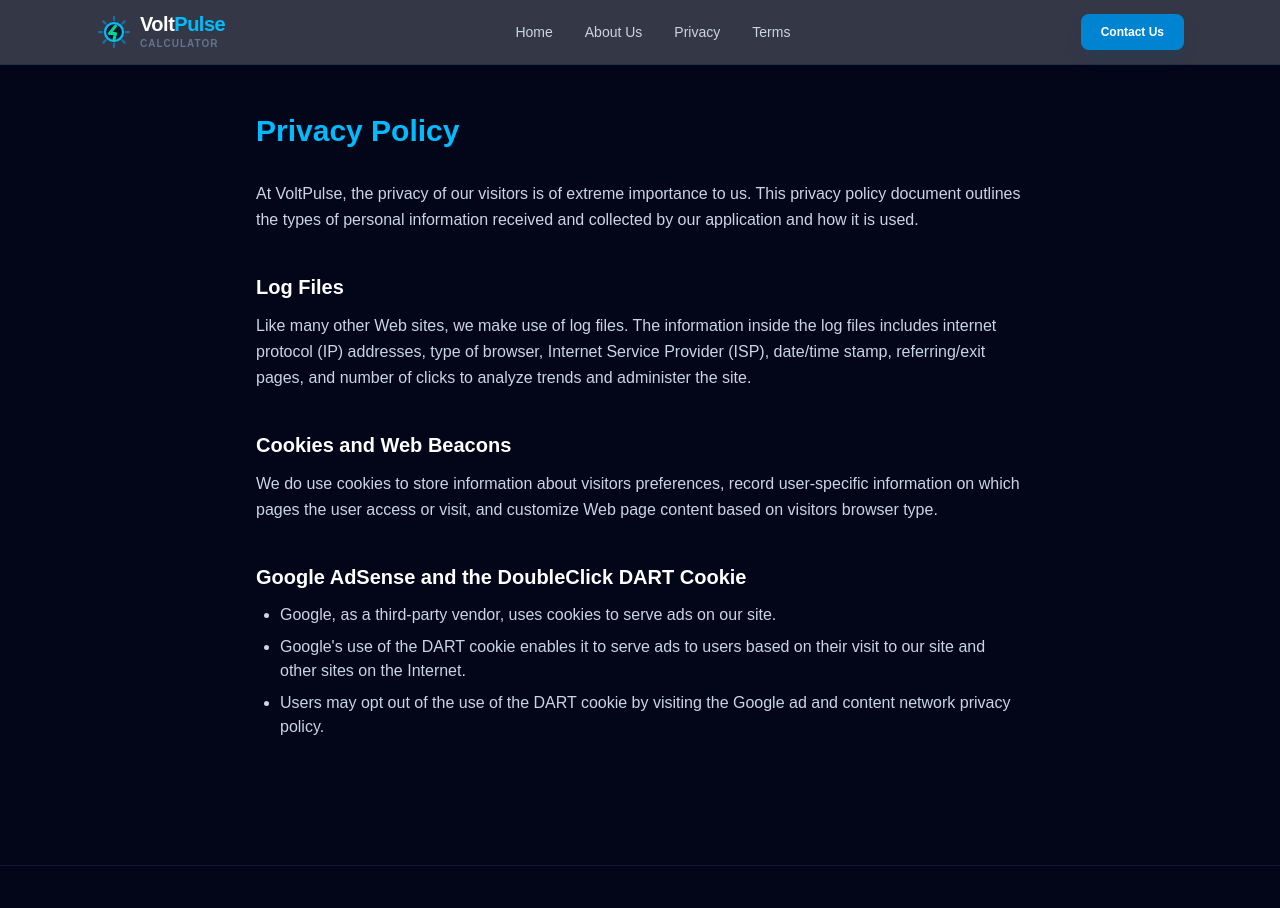
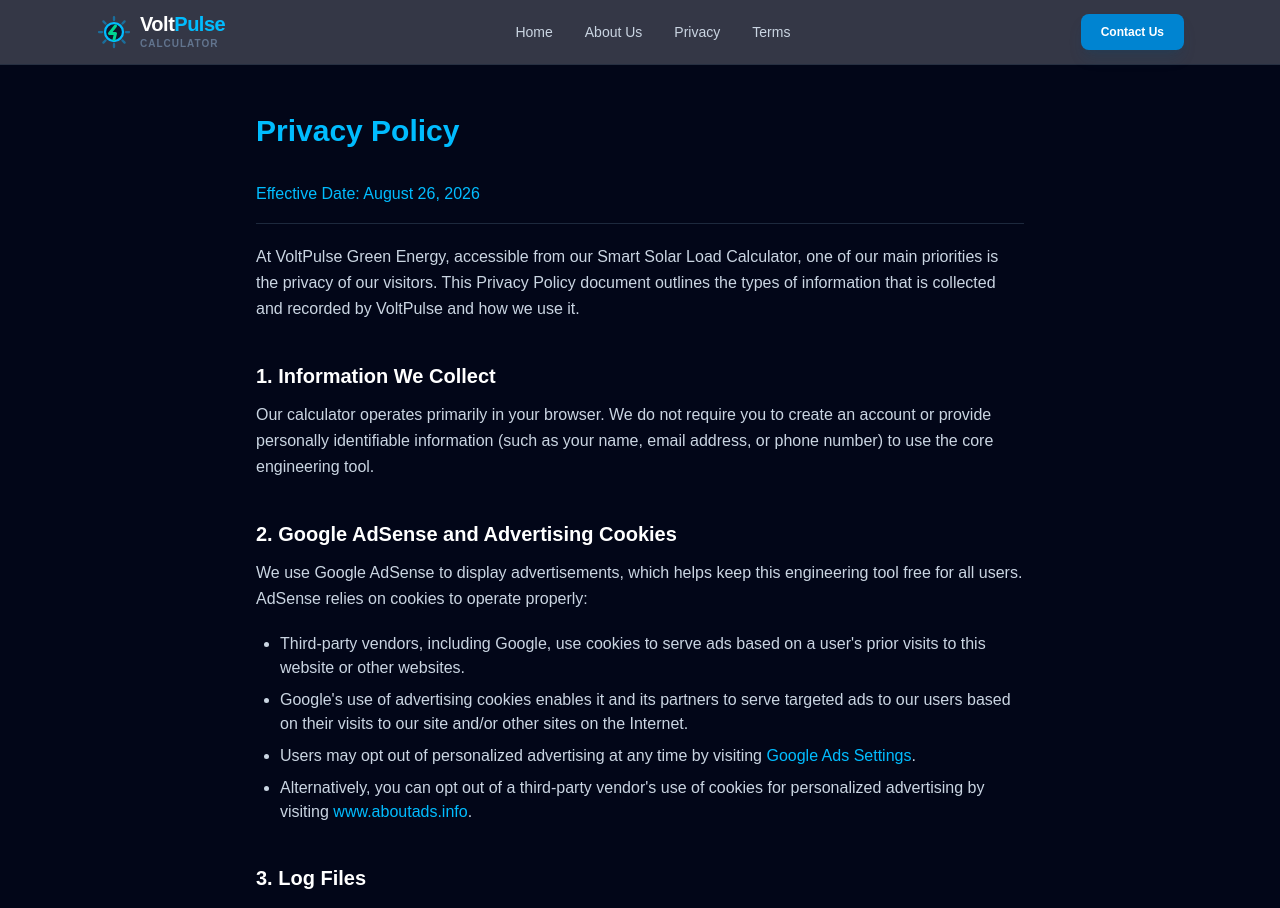
Before and after one commit to arsalankhanhotimardan/Smart-Solar-Load-Calculator, a Next.js app: page /privacy in a window 1280 px wide. Shown: the top 908 px of the page. Built offline with nearby package versions, Linux system fonts and the light colour scheme.

Commit message:
Add AdSense compliant Privacy, Terms, and About pages

```diff
--- a/app/about/page.tsx
+++ b/app/about/page.tsx
@@ -1,11 +1,32 @@
+import { Metadata } from 'next';
+
+export const metadata: Metadata = {
+  title: 'About Us | Smart Solar Load Calculator',
+  description: 'Learn about VoltPulse Green Energy and the engineering team behind the Smart Solar Load Calculator.',
+};
+
 export default function AboutPage() {
   return (
     <main className="min-h-screen bg-slate-950 p-6 sm:p-12">
       <div className="max-w-3xl mx-auto text-slate-300 space-y-5 [&>h1]:text-3xl [&>h1]:font-black [&>h1]:text-sky-400 [&>h1]:mb-8 [&>h3]:text-xl [&>h3]:font-bold [&>h3]:text-white [&>h3]:mt-10 [&>h3]:mb-3 [&>ul]:list-disc [&>ul]:pl-6 [&>ul]:space-y-2 [&>p]:leading-relaxed">
+
         <h1 className="text-sky-400">About Us</h1>
-        <p>Welcome to the Smart Solar Load Calculator, developed under the VoltPulse Green Energy initiative. Our mission is to provide accurate, engineering-grade solar system sizing tools for domestic and commercial users.</p>
-        <p>Navigating solar requirements can be highly technical. We built this platform to simplify the transition to renewable energy by calculating precise panel quantities, inverter capacities, and battery backup requirements based on real-world appliance data.</p>
-        <p>Engineered and maintained in Mardan, Khyber Pakhtunkhwa, we are committed to advancing sustainable energy solutions through accessible technology.</p>
+        <p className="text-sky-400 font-medium pb-4 border-b border-slate-800">Engineering the Future of Renewable Energy</p>
+
+        <p>VoltPulse Green Energy is dedicated to empowering homeowners, hospitals, and commercial businesses with precise, engineering-grade solar solutions. Founded and developed by <strong>Engr. Arsalan Khan</strong>, our mission is to simplify the complex transition to renewable energy through highly accurate digital tools.</p>
+
+        <h3>Why We Built This Tool</h3>
+        <p>The Smart Solar Load Calculator was born out of a specific need: bridging the gap between estimated solar guesses and actual electrical engineering formulas. Whether you are dealing with load shedding or looking to eliminate your grid dependency entirely, our tool provides exact load profiling, MPPT inverter sizing, and deep-cycle/lithium battery backup requirements.</p>
+
+        <p>We combine technical expertise with accessible, modern interfaces to help you build a reliable, safe, and cost-effective solar infrastructure.</p>
+
+        <h3>Contact & Development</h3>
+        <ul>
+          <li><strong>Lead Developer:</strong> Engr. Arsalan Khan</li>
+          <li><strong>Location:</strong> Mardan, Khyber Pakhtunkhwa, Pakistan</li>
+          <li><strong>Official Contact:</strong> 03339359980</li>
+        </ul>
+
       </div>
     </main>
   );
--- a/app/privacy/page.tsx
+++ b/app/privacy/page.tsx
@@ -1,22 +1,39 @@
+import { Metadata } from 'next';
+
+export const metadata: Metadata = {
+  title: 'Privacy Policy | Smart Solar Load Calculator',
+  description: 'Privacy Policy and Google AdSense cookie disclosures for VoltPulse Green Energy.',
+};
+
 export default function PrivacyPage() {
   return (
     <main className="min-h-screen bg-slate-950 p-6 sm:p-12">
-      <div className="max-w-3xl mx-auto text-slate-300 space-y-5 [&>h1]:text-3xl [&>h1]:font-black [&>h1]:text-sky-400 [&>h1]:mb-8 [&>h3]:text-xl [&>h3]:font-bold [&>h3]:text-white [&>h3]:mt-10 [&>h3]:mb-3 [&>ul]:list-disc [&>ul]:pl-6 [&>ul]:space-y-2 [&>p]:leading-relaxed">
-        <h1 className="text-sky-400">Privacy Policy</h1>
-        <p>At VoltPulse, the privacy of our visitors is of extreme importance to us. This privacy policy document outlines the types of personal information received and collected by our application and how it is used.</p>
+      {/* Your original brilliant Tailwind wrapper, updated with link styles */}
+      <div className="max-w-3xl mx-auto text-slate-300 space-y-5 [&>h1]:text-3xl [&>h1]:font-black [&>h1]:text-sky-400 [&>h1]:mb-8 [&>h3]:text-xl [&>h3]:font-bold [&>h3]:text-white [&>h3]:mt-10 [&>h3]:mb-3 [&>ul]:list-disc [&>ul]:pl-6 [&>ul]:space-y-2 [&>p]:leading-relaxed [&>p>a]:text-sky-400 [&>p>a]:hover:underline [&>ul>li>a]:text-sky-400 [&>ul>li>a]:hover:underline">
 
-        <h3>Log Files</h3>
-        <p>Like many other Web sites, we make use of log files. The information inside the log files includes internet protocol (IP) addresses, type of browser, Internet Service Provider (ISP), date/time stamp, referring/exit pages, and number of clicks to analyze trends and administer the site.</p>
+        <h1>Privacy Policy</h1>
+        <p className="text-sky-400 font-medium pb-4 border-b border-slate-800">Effective Date: August 26, 2026</p>
 
-        <h3>Cookies and Web Beacons</h3>
-        <p>We do use cookies to store information about visitors preferences, record user-specific information on which pages the user access or visit, and customize Web page content based on visitors browser type.</p>
+        <p>At VoltPulse Green Energy, accessible from our Smart Solar Load Calculator, one of our main priorities is the privacy of our visitors. This Privacy Policy document outlines the types of information that is collected and recorded by VoltPulse and how we use it.</p>
 
-        <h3>Google AdSense and the DoubleClick DART Cookie</h3>
+        <h3>1. Information We Collect</h3>
+        <p>Our calculator operates primarily in your browser. We do not require you to create an account or provide personally identifiable information (such as your name, email address, or phone number) to use the core engineering tool.</p>
+
+        <h3>2. Google AdSense and Advertising Cookies</h3>
+        <p>We use Google AdSense to display advertisements, which helps keep this engineering tool free for all users. AdSense relies on cookies to operate properly:</p>
         <ul>
-          <li>Google, as a third-party vendor, uses cookies to serve ads on our site.</li>
-          <li>Google's use of the DART cookie enables it to serve ads to users based on their visit to our site and other sites on the Internet.</li>
-          <li>Users may opt out of the use of the DART cookie by visiting the Google ad and content network privacy policy.</li>
+          <li>Third-party vendors, including Google, use cookies to serve ads based on a user's prior visits to this website or other websites.</li>
+          <li>Google's use of advertising cookies enables it and its partners to serve targeted ads to our users based on their visits to our site and/or other sites on the Internet.</li>
+          <li>Users may opt out of personalized advertising at any time by visiting <a href="https://www.google.com/settings/ads" target="_blank" rel="noopener noreferrer">Google Ads Settings</a>.</li>
+          <li>Alternatively, you can opt out of a third-party vendor's use of cookies for personalized advertising by visiting <a href="https://aboutads.info" target="_blank" rel="noopener noreferrer">www.aboutads.info</a>.</li>
         </ul>
+
+        <h3>3. Log Files</h3>
+        <p>VoltPulse follows a standard procedure of using log files. These files log visitors when they visit websites. The information collected by log files includes internet protocol (IP) addresses, browser type, Internet Service Provider (ISP), date and time stamp, referring/exit pages, and possibly the number of clicks. These are not linked to any information that is personally identifiable.</p>
+
+        <h3>4. Consent</h3>
+        <p>By using our website, you hereby consent to our Privacy Policy and agree to its terms.</p>
+
       </div>
     </main>
   );
--- a/app/terms/page.tsx
+++ b/app/terms/page.tsx
@@ -1,15 +1,33 @@
+import { Metadata } from 'next';
+
+export const metadata: Metadata = {
+  title: 'Terms of Service | Smart Solar Load Calculator',
+  description: 'Terms of Service and usage limits for the VoltPulse Green Energy calculator.',
+};
+
 export default function TermsPage() {
   return (
     <main className="min-h-screen bg-slate-950 p-6 sm:p-12">
       <div className="max-w-3xl mx-auto text-slate-300 space-y-5 [&>h1]:text-3xl [&>h1]:font-black [&>h1]:text-sky-400 [&>h1]:mb-8 [&>h3]:text-xl [&>h3]:font-bold [&>h3]:text-white [&>h3]:mt-10 [&>h3]:mb-3 [&>ul]:list-disc [&>ul]:pl-6 [&>ul]:space-y-2 [&>p]:leading-relaxed">
+
         <h1 className="text-sky-400">Terms of Service</h1>
-        <p>By accessing and using the Smart Solar Load Calculator, you accept and agree to be bound by the terms and provision of this agreement.</p>
+        <p className="text-sky-400 font-medium pb-4 border-b border-slate-800">Effective Date: August 26, 2026</p>
 
-        <h3>Estimation Disclaimer</h3>
-        <p>The calculations provided by this application are estimates based on standard wattage and ideal environmental conditions. Real-world solar generation and appliance consumption may vary. This tool is designed for preliminary engineering estimates and should not replace a professional on-site physical survey.</p>
+        <h3>1. Acceptance of Terms</h3>
+        <p>By accessing and using the Smart Solar Load Calculator provided by VoltPulse Green Energy, you agree to be bound by these Terms of Service. If you disagree with any part of these terms, you may not access the service.</p>
 
-        <h3>Liability</h3>
-        <p>VoltPulse and its developers shall not be held liable for any direct, indirect, incidental, or consequential damages resulting from the use or inability to use the calculations provided by this application for purchasing hardware or deploying electrical systems.</p>
+        <h3>2. Educational and Informational Use</h3>
+        <p>The load profiling, inverter sizing, and battery recommendations provided by this tool are generated via engineering algorithms for preliminary planning purposes. While designed for accuracy, real-world solar performance is subject to external variables such as wiring resistance, shading, panel degradation, and regional weather conditions. You should always consult with a certified electrical engineer or solar installation professional before purchasing equipment.</p>
+
+        <h3>3. Intellectual Property</h3>
+        <p>The Smart Solar Load Calculator, including its original code, algorithms, interface, and content, is the exclusive property of VoltPulse Green Energy and its developer. It is protected by international copyright and intellectual property laws. You may not reproduce, distribute, or create derivative works from this application without explicit permission.</p>
+
+        <h3>4. Limitation of Liability</h3>
+        <p>In no event shall VoltPulse Green Energy, nor its creators or partners, be liable for any indirect, incidental, special, consequential, or punitive damages, or any financial loss arising out of your access to or use of the application for your solar purchasing decisions.</p>
+
+        <h3>5. Modifications</h3>
+        <p>We reserve the right to modify or discontinue, temporarily or permanently, the service with or without notice.</p>
+
       </div>
     </main>
   );
```
